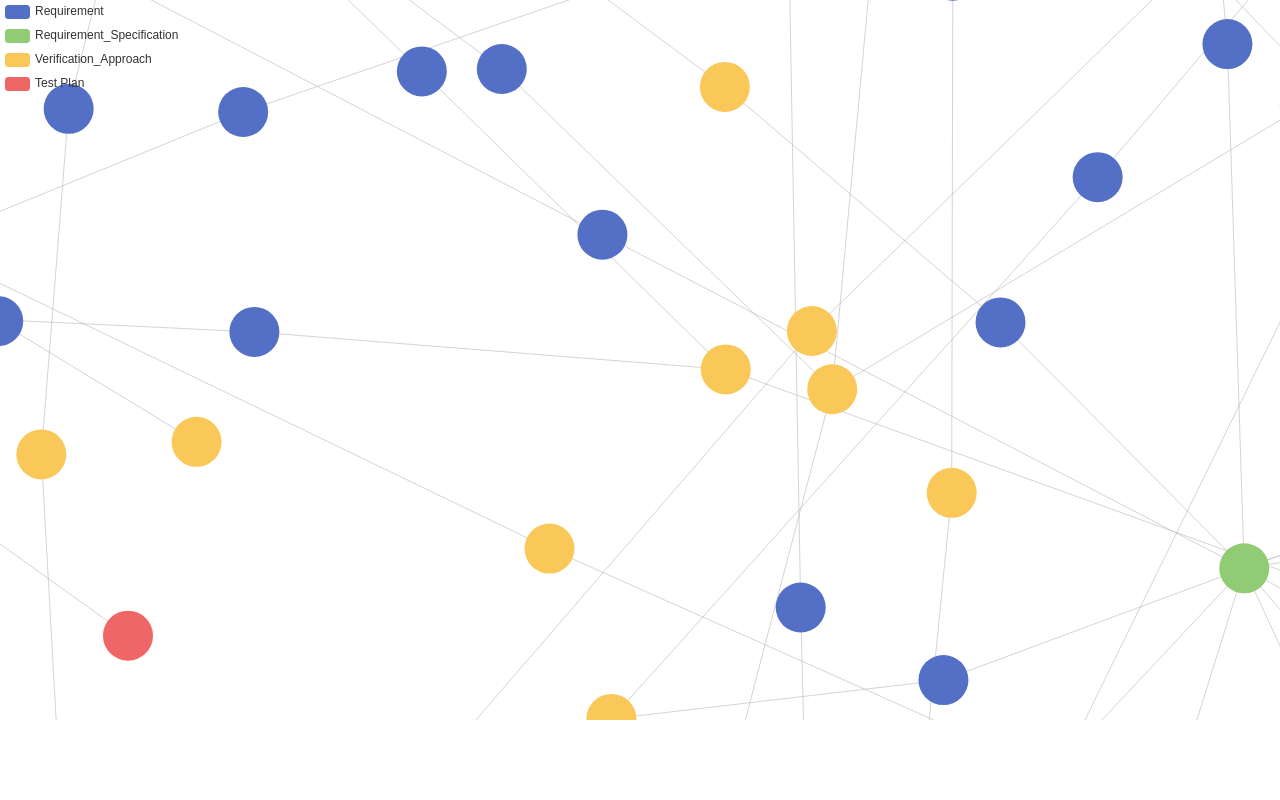
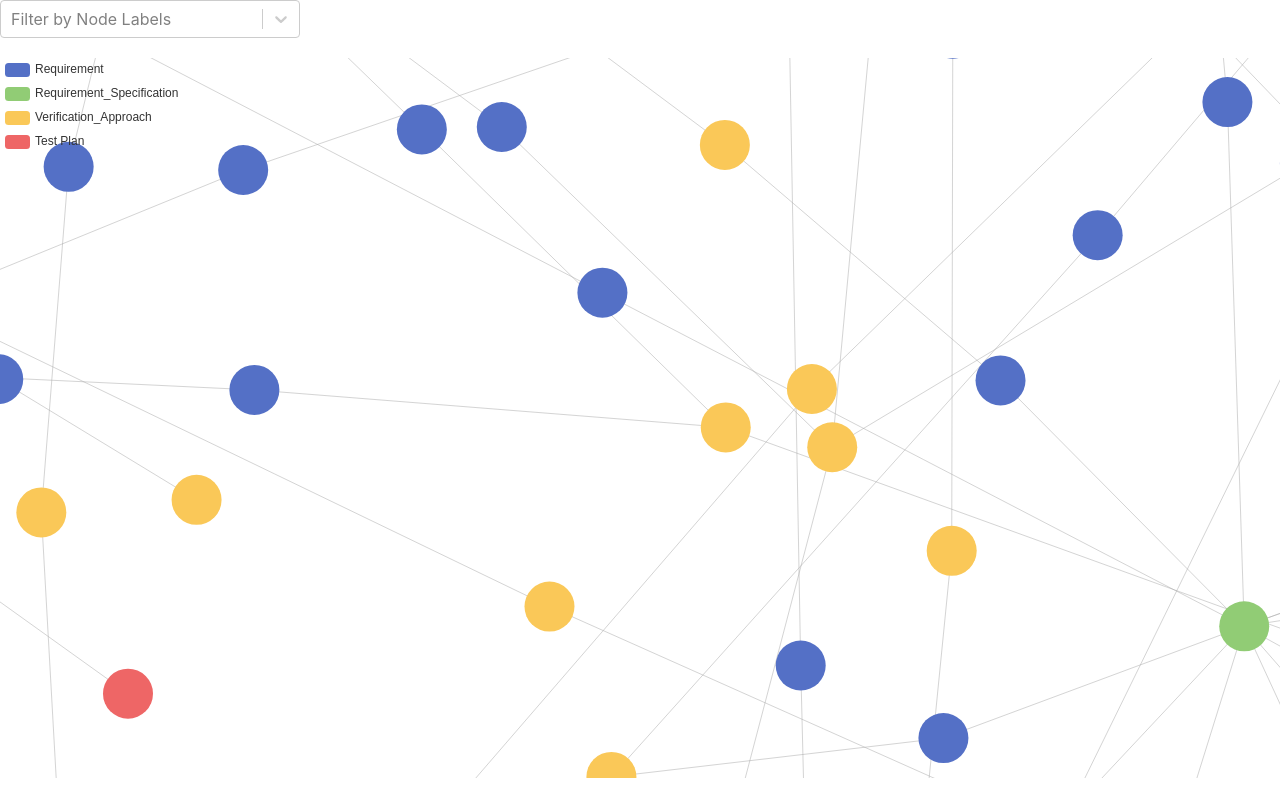
Before and after one commit to mcamack/quill, a React (Create React App) app: page / in a window 1280 px wide. Built offline with nearby package versions, Linux system fonts and the light colour scheme; what react-quill-new would draw is missing.

Commit message:
dropdown and coloring better

```diff
--- a/package.json
+++ b/package.json
@@ -24,6 +24,7 @@
     "react-resizable": "^3.0.5",
     "react-rnd": "^10.4.13",
     "react-scripts": "5.0.1",
+    "react-select": "^5.8.3",
     "web-vitals": "^2.1.4"
   },
   "scripts": {
--- a/src/GraphViz.js
+++ b/src/GraphViz.js
@@ -1,23 +1,26 @@
 import React, { useEffect, useRef, useState } from "react";
 import * as echarts from "echarts";
 import axios from "axios";
+import Select from "react-select";
 
 const GraphVisualization = () => {
   const chartRef = useRef(null);
   const chartInstance = useRef(null);
-    const [graphData, setGraphData] = useState({ nodes: [], links: [] }); // Store the graph data
-    const [selectedNodeInfo, setSelectedNodeInfo] = useState(null);
+  const [graphData, setGraphData] = useState({ nodes: [], links: [] });
+  const [filteredNodes, setFilteredNodes] = useState([]); // Nodes to display
+  const [selectedNodeLabels, setSelectedNodeLabels] = useState([]); // Selected labels from dropdown
+  const [selectedNodeInfo, setSelectedNodeInfo] = useState(null); // Selected node details
 
   useEffect(() => {
     if (chartRef.current) {
       chartInstance.current = echarts.init(chartRef.current);
     }
 
-        // Fetch graph data and render chart
     axios.get("/fake_graph_data.json") // Replace with your actual data URL
       .then((response) => {
-                setGraphData(response.data); // Store the graph data in state
-                renderChart(response.data);
+        setGraphData(response.data);
+        setFilteredNodes(response.data.nodes); // Initially display all nodes
+        renderChart(response.data.nodes, response.data.links);
       })
       .catch((error) => {
         console.error("Error fetching graph data:", error);
@@ -30,9 +33,9 @@ const GraphVisualization = () => {
     };
   }, []);
 
-    const renderChart = (data, highlightedNodes = null, highlightedLinks = null) => {
+  const renderChart = (nodes, links, highlightedNodes = null, highlightedLinks = null) => {
     const uniqueCategories = Array.from(
-            new Set((data.nodes || []).flatMap((node) => node.label || []))
+      new Set((nodes || []).flatMap((node) => node.label || []))
     );
 
     const options = {
@@ -54,27 +57,27 @@ const GraphVisualization = () => {
         {
           type: "graph",
           layout: "force",
-                    data: (data.nodes || []).map((node) => ({
+          data: (nodes || []).map((node) => ({
             id: node.id,
             name: node.name,
             category: node.label ? node.label[0] : "Unknown",
             symbolSize: 50,
             itemStyle: highlightedNodes
               ? {
-                                color: highlightedNodes.has(node.id) ? "red" : "#d3d3d3",
+                  color: highlightedNodes.has(node.id) ? undefined : "#d3d3d3", // Highlighted nodes keep their color; others are grayed out
                   opacity: highlightedNodes.has(node.id) ? 1 : 0.5,
                 }
-                            : {}, // Default style if no node is selected
+              : {}, // Default styles
           })),
-                    links: (data.links || []).map((link) => ({
+          links: (links || []).map((link) => ({
             source: link.source,
             target: link.target,
             lineStyle: highlightedLinks
               ? {
-                                color: highlightedLinks.includes(link) ? "red" : "#d3d3d3",
+                  color: highlightedLinks.includes(link) ? undefined : "#d3d3d3", // Highlighted links keep their color
                   opacity: highlightedLinks.includes(link) ? 1 : 0.5,
                 }
-                            : {}, // Default style if no node is selected
+              : {}, // Default styles
           })),
           categories: uniqueCategories.map((category) => ({
             name: category,
@@ -92,62 +95,87 @@ const GraphVisualization = () => {
     chartInstance.current.setOption(options);
   };
 
+  const handleFilterChange = (selectedOptions) => {
+    setSelectedNodeLabels(selectedOptions);
+
+    const selectedLabels = selectedOptions.map((option) => option.value);
+    const filtered = graphData.nodes.filter((node) =>
+      selectedLabels.includes(node.label[0])
+    );
+
+    const filteredLinks = graphData.links.filter(
+      (link) =>
+        filtered.some((node) => node.id === link.source) &&
+        filtered.some((node) => node.id === link.target)
+    );
+
+    setFilteredNodes(filtered);
+    renderChart(filtered, filteredLinks);
+  };
+
   const handleNodeClick = (clickedNodeId) => {
-        // Find the clicked node
-        const clickedNode = graphData.nodes.find((node) => node.id === clickedNodeId);
+    const clickedNode = filteredNodes.find((node) => node.id === clickedNodeId);
 
-        // Handle the case where the clicked node is not found
     if (!clickedNode) {
-            console.error(`Node with id ${clickedNodeId} not found in graphData.`);
+      console.error(`Node with id ${clickedNodeId} not found in filteredNodes.`);
       return;
     }
 
-        // Find connected nodes
     const connectedNodeIds = graphData.links
       .filter((link) => link.source === clickedNodeId || link.target === clickedNodeId)
       .map((link) => (link.source === clickedNodeId ? link.target : link.source));
 
-        const connectedNodes = graphData.nodes.filter((node) =>
+    const connectedNodes = filteredNodes.filter((node) =>
       connectedNodeIds.includes(node.id)
     );
 
-        // Highlight clicked node and its connections
     const highlightedNodes = new Set([clickedNodeId, ...connectedNodeIds]);
     const highlightedLinks = graphData.links.filter(
       (link) => link.source === clickedNodeId || link.target === clickedNodeId
     );
 
-        // Prepare node information
     const nodeInfo = {
       selectedNode: clickedNode.name,
       connectedNodes: connectedNodes.map((node) => node.name),
     };
 
-        // Update state and re-render chart
     setSelectedNodeInfo(nodeInfo);
-        renderChart(graphData, highlightedNodes, highlightedLinks);
+    renderChart(filteredNodes, graphData.links, highlightedNodes, highlightedLinks);
   };
 
-
   const handleCloseInfoBox = () => {
-        // Clear the selected node info
     setSelectedNodeInfo(null);
-        // Re-render the graph with default styles
-        renderChart(graphData);
+    renderChart(filteredNodes, graphData.links);
   };
 
   useEffect(() => {
     if (chartInstance.current) {
-            chartInstance.current.on("click", function (params) {
+      chartInstance.current.on("click", (params) => {
         if (params.dataType === "node") {
           handleNodeClick(params.data.id);
         }
       });
     }
-    }, [graphData]);
+  }, [filteredNodes]);
+
+  const nodeOptions = Array.from(
+    new Set(graphData.nodes.map((node) => node.label[0]))
+  ).map((label) => ({
+    value: label,
+    label: label,
+  }));
 
   return (
     <div>
+      <div style={{ marginBottom: "20px", width: "300px" }}>
+        <Select
+          isMulti
+          options={nodeOptions}
+          value={selectedNodeLabels}
+          onChange={handleFilterChange}
+          placeholder="Filter by Node Labels"
+        />
+      </div>
       <div ref={chartRef} style={{ width: "100%", height: "90vh" }}></div>
 
       {selectedNodeInfo && (
```
Also changed, not shown: 1 other file (tests, documents, lock files or other folders). Lines whose indentation alone changed are shown as unchanged.
